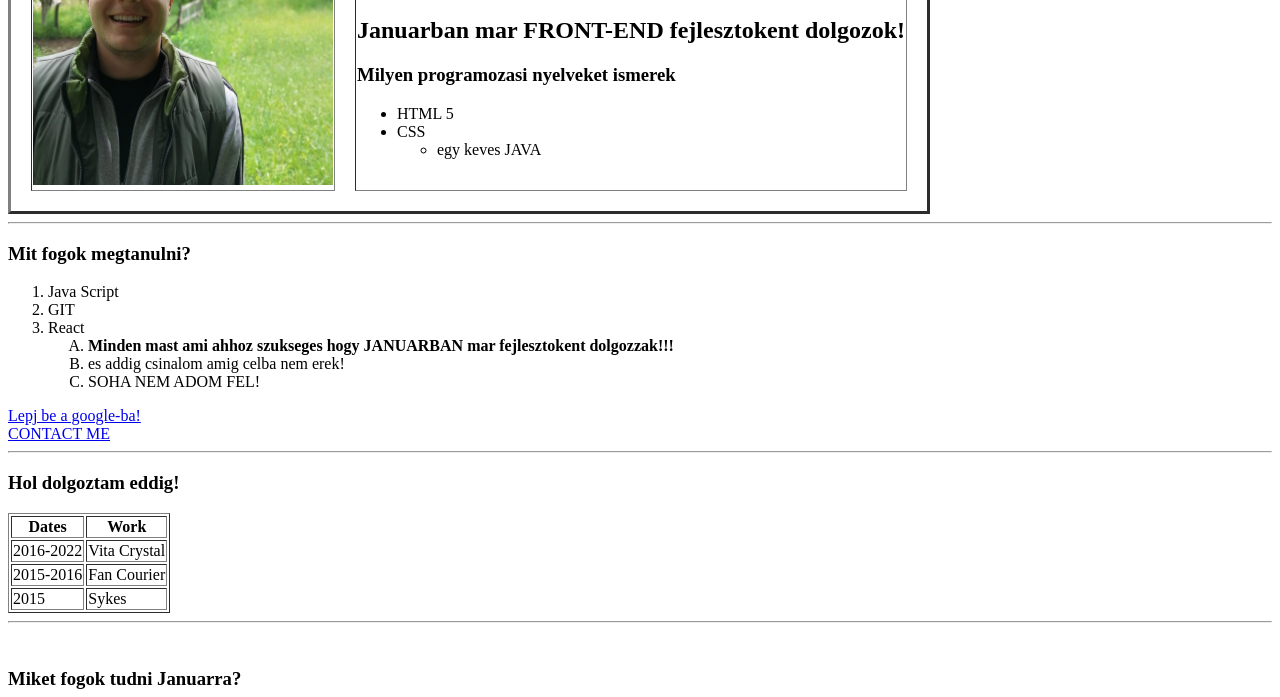
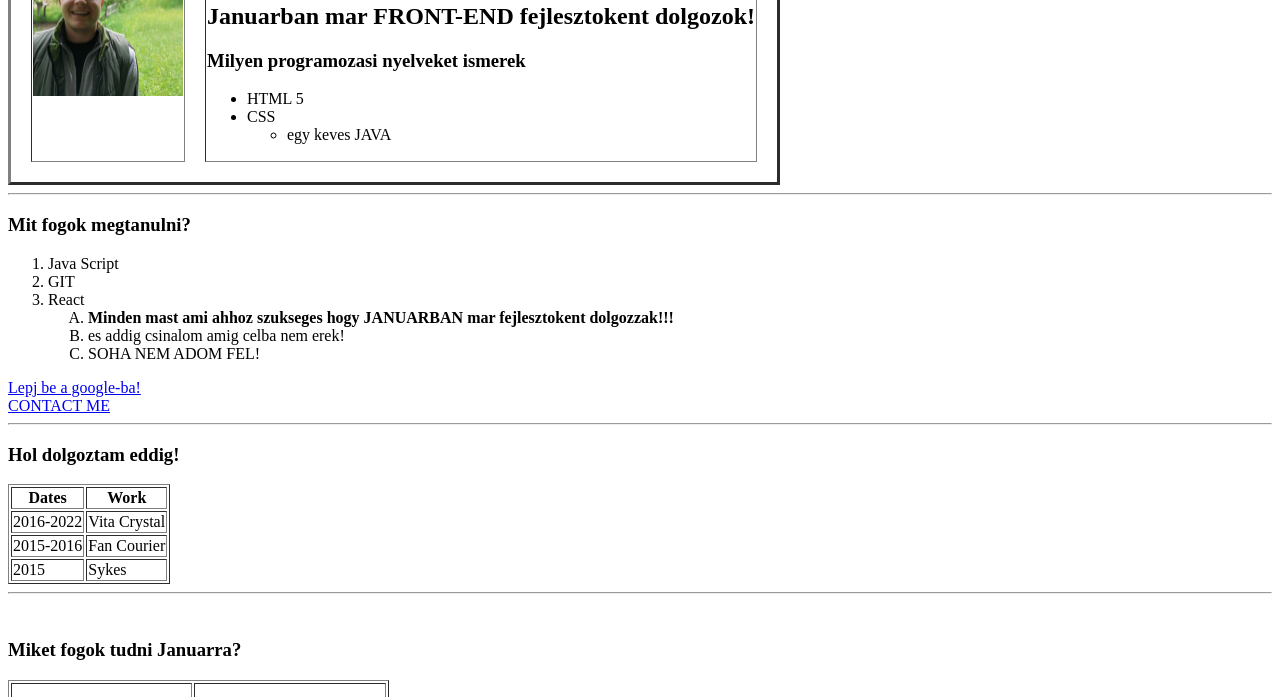
Before and after one commit to SzTas33/CV, a plain HTML site: page index.html in a window 1280 px wide. Shown: the part 148-845 px from the top of the page. Drawn offline with Linux system fonts and the light colour scheme.

Commit message:
Add files via upload

```diff
--- a/index.html
+++ b/index.html
@@ -9,7 +9,7 @@
 <body>
   <table border="3" cellspacing="20">
     <tr>
-      <td> <img src="images/tasi.png" alt="a picture about me" height="300" width="300"></td>
+      <td> <img src="images/tasi.png" alt="a picture about me" height="150" width="150"></td>
       <td>
         <h1>Szabo Tas</h1>
         <p><em>Front End <strong>developer!!!</strong></em></p>
```
